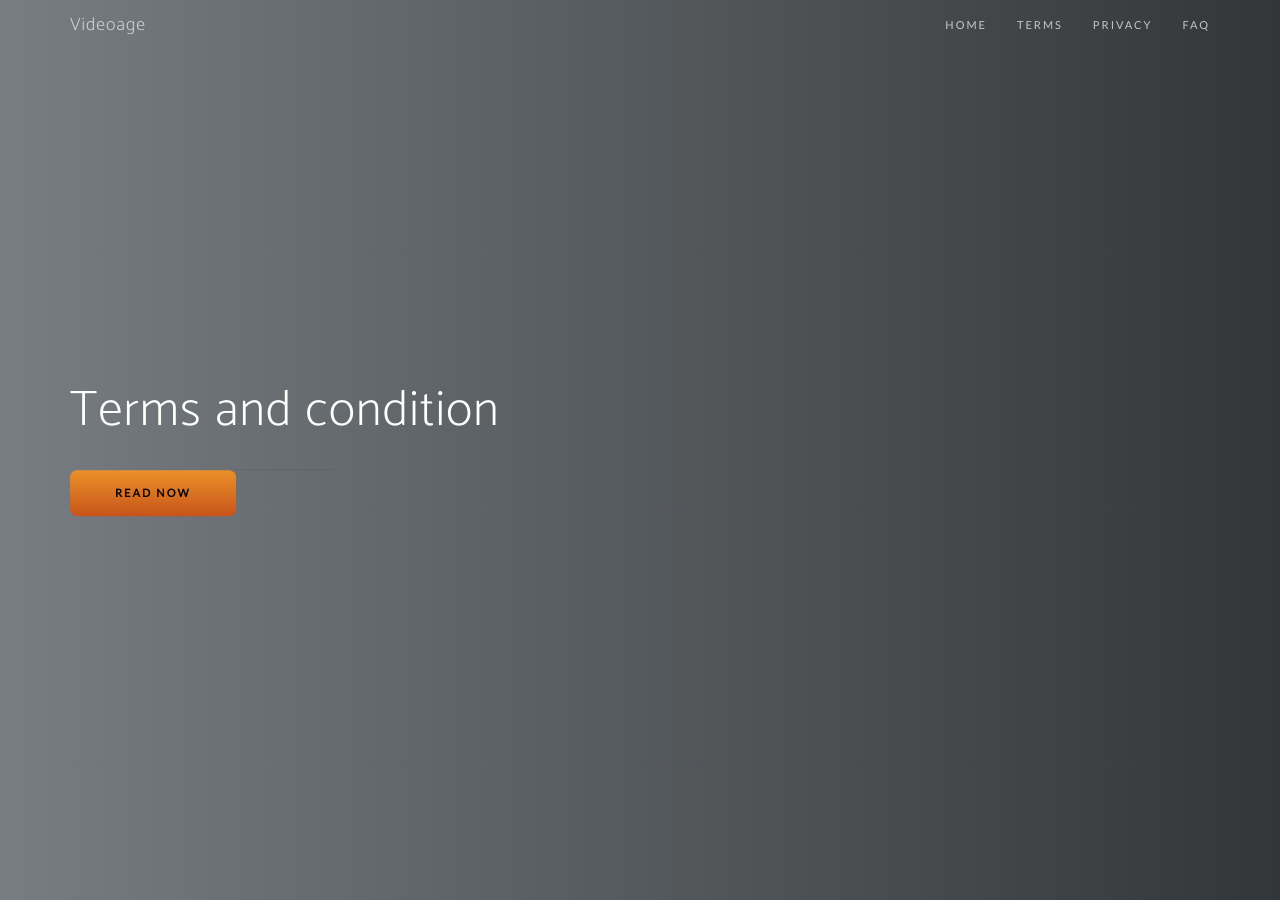
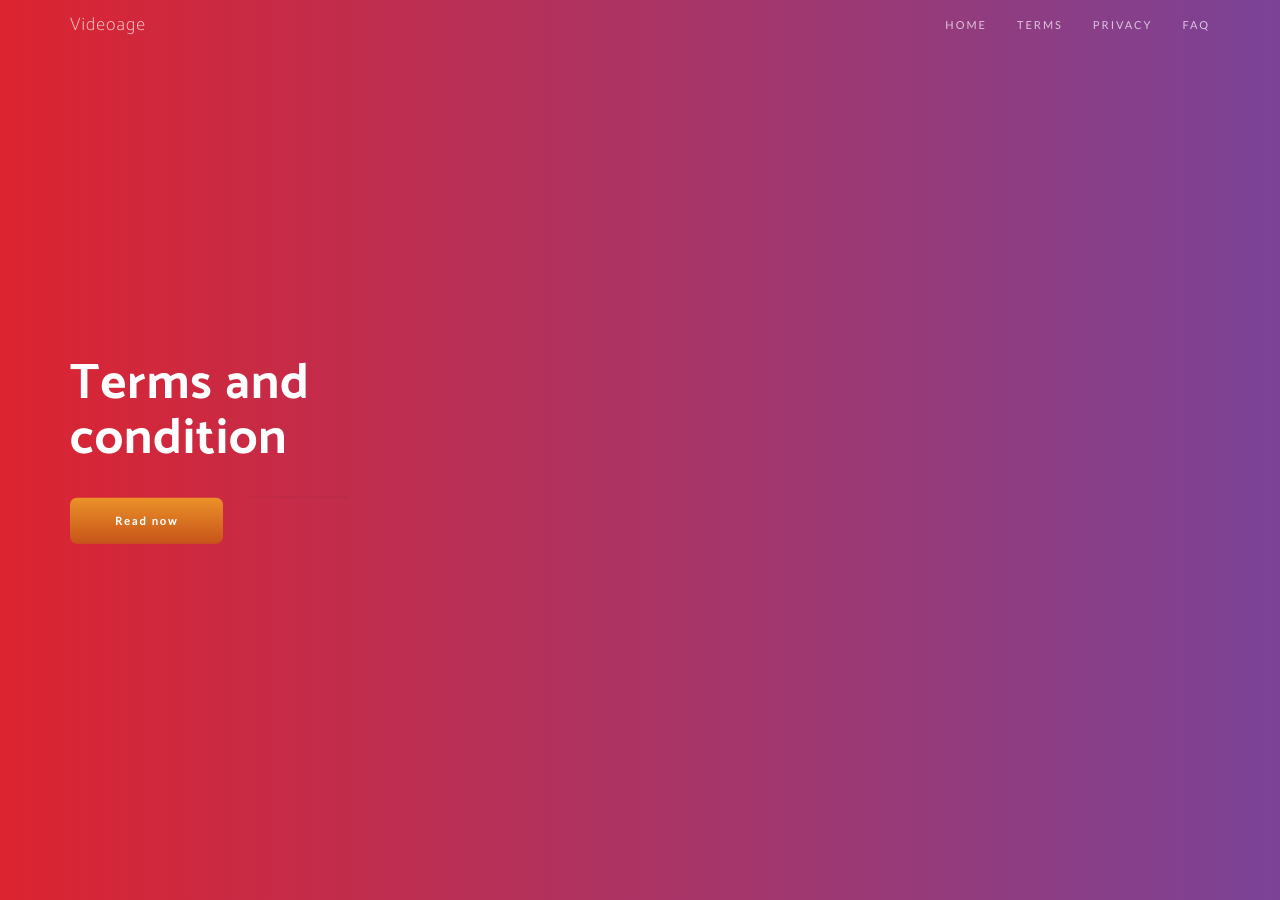
Before and after one commit to laszlocsontos/videoage.github.io, a Jekyll site: the page built from terms.html, in a window 1280 px wide and 900 px high. Built offline with Jekyll 4.4.1, drawn with Linux system fonts in a browser that asks for light colours; nearby versions of some CDN libraries; some web fonts are replaced.

Commit message:
Redesign colors and buttons

```diff
--- a/_config.yml
+++ b/_config.yml
@@ -12,26 +12,26 @@ embed-video: ePbKGoIGAXY
 embed-image: 'https://placehold.it/500x500'
 
 # Pink-Purge color scheme (Default)
+call-to-action-primary: '#eb9129'
+call-to-action-secondary: '#c75419'
+head-primary: '#7b4397'
+head-secondary: '#dc2430'
+theme-primary: '#fdcc52'
+theme-secondary: '#fdc539'
+theme-dark: '#222'
+secondary-title: '#4c4c4c' #the title text color of the secondary color sections (with'' for #hexadecimal value)
+secondary-text: '#000000' #the text color of the secondary color sections
+
+# Grey color scheme
 #call-to-action-primary: '#eb9129'
 #call-to-action-secondary: '#c75419'
-#head-primary: '#7b4397'
-#head-secondary: '#dc2430'
-#theme-primary: '#fdcc52'
-#theme-secondary: '#fdc539'
+#head-primary: '#333638'
+#head-secondary: '#777d82'
+#theme-primary: '#ededed'
+#theme-secondary: '#ededee'
 #theme-dark: '#222'
 #secondary-title: grey #the title text color of the secondary color sections (with'' for #hexadecimal value)
 #secondary-text: '#000000' #the text color of the secondary color sections
-
-# Grey color scheme
-call-to-action-primary: '#eb9129'
-call-to-action-secondary: '#c75419'
-head-primary: '#333638'
-head-secondary: '#777d82'
-theme-primary: '#ededed'
-theme-secondary: '#ededee'
-theme-dark: '#222'
-secondary-title: grey #the title text color of the secondary color sections (with'' for #hexadecimal value)
-secondary-text: '#000000' #the text color of the secondary color sections
 
 # Green-Grey color scheme
 #call-to-action-primary: '#eb9129'
--- a/_includes/call-to-action.html
+++ b/_includes/call-to-action.html
@@ -13,7 +13,7 @@
                 	<input type="email" value="" name="EMAIL" class="email" id="mce-EMAIL" placeholder="email address" required>
                     <!-- real people should not fill this in and expect good things - do not remove this or risk form bot signups-->
                     <div style="position: absolute; left: -5000px;" aria-hidden="true"><input type="text" name="b_a36bd3e356847dab838227fce_e3cd495168" tabindex="-1" value=""></div>
-                    <div class="clear"><input type="submit" value="Subscribe" name="subscribe" id="mc-embedded-subscribe" class="btn btn-outline btn-sm"></div>
+                    <div class="clear"><input type="submit" value="Subscribe" name="subscribe" id="mc-embedded-subscribe" class="btn btn-outline btn-lg"></div>
                     </div>
                 </form>
                 </div>
--- a/_includes/quote.html
+++ b/_includes/quote.html
@@ -17,7 +17,7 @@
                       	<input type="email" value="" name="EMAIL" class="email" id="mce-EMAIL" placeholder="email address" required>
                           <!-- real people should not fill this in and expect good things - do not remove this or risk form bot signups-->
                           <div style="position: absolute; left: -5000px;" aria-hidden="true"><input type="text" name="b_a36bd3e356847dab838227fce_ea96ca223c" tabindex="-1" value=""></div>
-                          <div class="clear"><input type="submit" value="Subscribe" name="subscribe" id="mc-embedded-subscribe" class="btn btn-outline btn-sm"></div>
+                          <div class="clear"><input type="submit" value="Subscribe" name="subscribe" id="mc-embedded-subscribe" class="btn btn-outline btn-lg"></div>
                           </div>
                       </form>
                       </div>
--- a/_sass/_base.scss
+++ b/_sass/_base.scss
@@ -175,6 +175,10 @@ header {
         margin-top: 0;
         margin-bottom: 30px;
         font-size: 30px;
+        font-weight: bold;
+      }
+      h2 {
+        font-weight: bold;
       }
       .list-badges {
         margin-bottom: 25px;
@@ -475,8 +479,10 @@ footer {
 }
 
 .btn-outline {
+  color: white;
+  font-size: 32px;
+  font-weight: bold;
   // padding: 24px 75px;
-  color: black;
   border-color: rgba(199,84,25,0);
   border-radius: 7px;
   -moz-border-radius: 7px;
@@ -495,8 +501,7 @@ footer {
 }
 
 .btn {
-  font-family: 'Lato', 'Helvetica', 'Arial', 'sans-serif';
-  text-transform: uppercase;
+  font-family: 'Montserrat', 'Lato', 'Helvetica', 'Arial', 'sans-serif';
   letter-spacing: 2px;
 }
 
```
